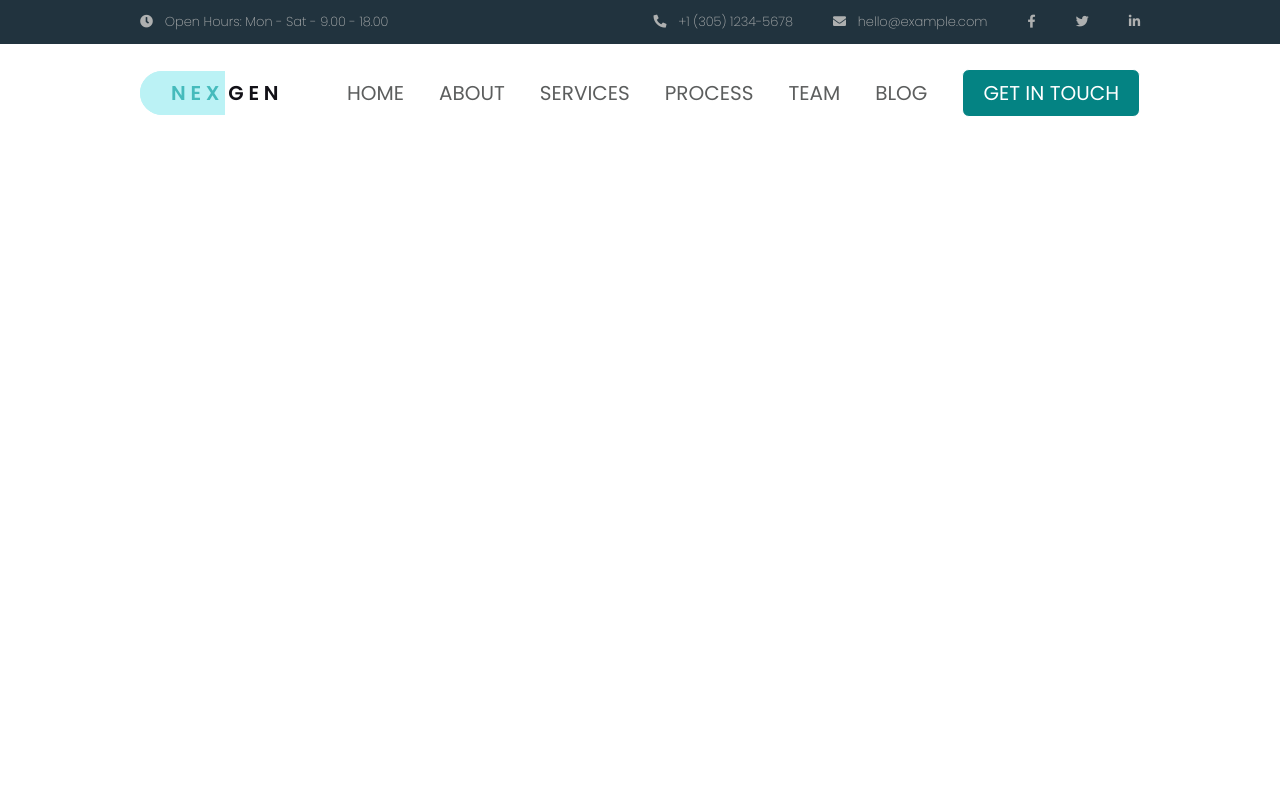
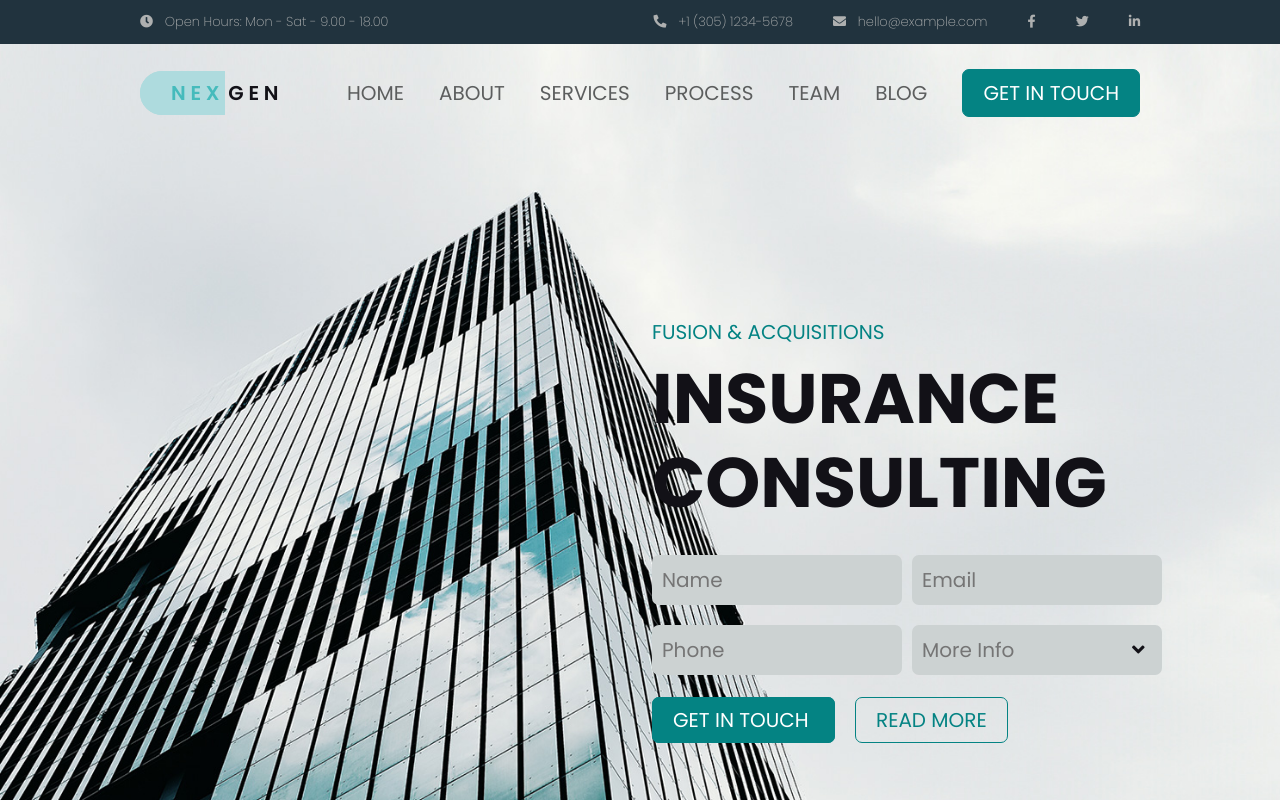
Before and after one commit to lorenzotaccetti/proj-html-vuejs, a Vue app: page / in a window 1280 px wide. Shown: the top 800 px of the page. Built offline with nearby package versions, Linux system fonts and the light colour scheme.

Commit message:
jumbotron inserito nel bottom header per lo sfondo in comune

```diff
--- a/src/App.vue
+++ b/src/App.vue
@@ -41,4 +41,9 @@ export default {
   box-sizing: border-box;
 }
 
+img{
+  width: 100%;
+  height: 100%;
+}
+
 </style>
--- a/src/components/BottomHeader.vue
+++ b/src/components/BottomHeader.vue
@@ -19,12 +19,19 @@
                 </div>
             </div>
         </div>
+        <div class="container">
+            <Jumbotron />
+        </div>
     </div>
 </template>
 
 <script>
+import Jumbotron from './Jumbotron.vue'
     export default {
         name: 'BottomHeader',
+        components: {
+            Jumbotron
+        },
         props:{
             navArray: Array
         }
@@ -40,6 +47,9 @@
     font-size: 20px;
     padding: 25px 0;
     color: $mainFontColor;
+    background-image: url(../assets/img/bg-6.jpg);
+    background-repeat: no-repeat;
+    background-size: cover;
 
     .disposition{
         display: flex;
@@ -50,8 +60,8 @@
             font-weight: 600;
 
             .nex_title{
-                border-color: #bbf2f5;
-                background-color: #bbf2f5;
+                border-color: #aedbde;
+                background-color: #aedbde;
                 color: $decorationColor;
                 margin-right: 3px;
             }
@@ -64,6 +74,11 @@
             .menu-element{
                 margin-left: 35px;
                 color: $secondaryFontColor;
+                cursor: pointer;
+
+                &:hover{
+                    text-decoration: underline;
+                }
             }
 
             .m_button{
--- /dev/null
+++ b/src/components/Jumbotron.vue
@@ -0,0 +1,100 @@
+<template>
+    <div class="jumbotron">
+        <div class="container">
+            <div class="row">
+                <div class="col-6 offset-6">
+                    <div>
+                        <div class="fusion">
+                            Fusion & acquisitions
+                        </div>
+                        <h1>
+                            Insurance Consulting
+                        </h1>
+                        <div class="form-type">
+                            <input type="text" placeholder="Name">
+                            <input class="more-info" type="text" placeholder="Email">
+                            <input type="text" placeholder="Phone">
+                            <input class="more-info" type="text" placeholder="More Info">
+                            <i class="fas fa-angle-down down-arrow"></i>
+                        </div>
+                        <div class="buttons">
+                            <a class="m_button get">
+                                Get in touch
+                            </a>
+                            <a class="m_button read">
+                                Read more
+                            </a>
+                        </div>
+                    </div>
+                </div>
+            </div>
+        </div>
+    </div>
+</template>
+
+<script>
+    export default {
+        name: 'Jumbotron'
+    }
+</script>
+
+<style lang="scss" scoped>
+@import '../style/generals.scss';
+@import '../style/variables.scss';
+
+.jumbotron{
+    padding: 200px 0;
+
+    .fusion{
+        color: $buttonIconColor;
+        text-transform: uppercase;
+        margin-bottom: 10px;
+        font-size: 20px;
+    }
+
+    h1{
+        color: $mainFontColor;
+        font-size: 70px;
+        font-weight: 700;
+        margin-bottom: 20px;
+    }
+
+    .form-type{
+        margin-bottom: 20px;
+
+        input{
+            margin: 10px 10px 10px 0;
+            background-color: #ccd2d2;
+            border: none;
+            padding: 10px;
+            width: 250px;
+            border-radius: 7px;
+        }
+
+        .more-info{
+            position: absolute;
+        }
+
+        .down-arrow{
+            position: relative;
+            top: 0;
+            left: 220px;
+            cursor: pointer;
+        }
+    }
+
+    .buttons a{
+        text-decoration: none;
+    }
+
+    .get{
+        background-color: $buttonIconColor;
+        margin-right: 20px;
+        color: white;
+    }
+
+    .read{
+        color: $buttonIconColor;
+    }
+}
+</style>
--- a/src/components/Main.vue
+++ b/src/components/Main.vue
@@ -1,8 +1,5 @@
 <template>
     <div>
-        <!-- Jumbotron -->
-        <!-- End Jumbotron -->
-
         <!-- Company Area -->
         <!-- End Company Area -->
 
@@ -24,10 +21,11 @@
 </template>
 
 <script>
+// import Jumbotron from './Jumbotron.vue'
     export default {
         name: 'Main',
         components: {
-
+            // Jumbotron
         }
     }
 </script>
--- a/src/style/generals.scss
+++ b/src/style/generals.scss
@@ -1,4 +1,5 @@
 @import '~bootstrap/scss/bootstrap';
+@import './variables.scss';
 
 // Font
 @import '~@fontsource/poppins/200.css';
@@ -19,9 +20,11 @@ body{
 }
 
 .m_button{
+    color: white;
     padding: 8px 20px;
     border-radius: 7px;
-    border: 1px solid;
+    border: 1px solid $buttonIconColor;
+    cursor: pointer;
 }
 
 .nex_title{
```
